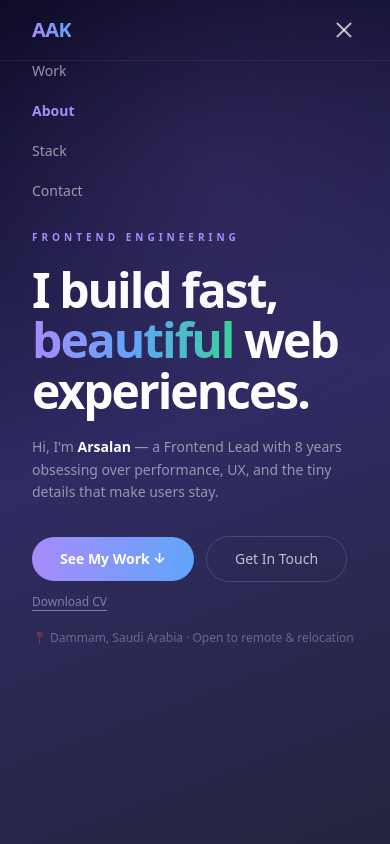
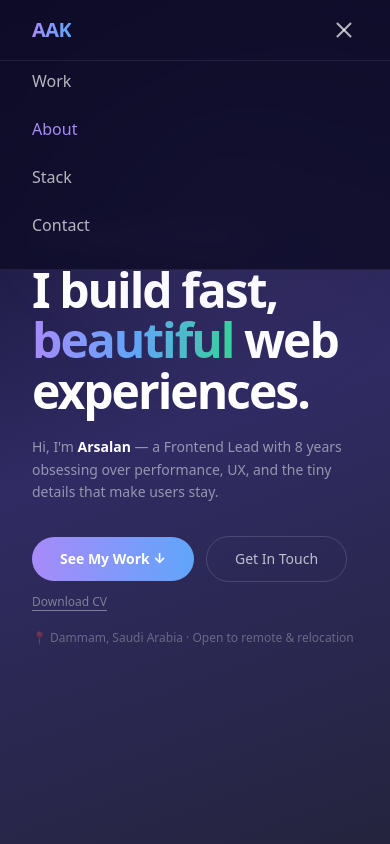
Before and after one commit to Arslkhan/myportfolio, a Next.js app: page / in a window 390 px wide. Both pictures are taken after a click on the button "Open menu". Shown: the top 844 px of the page. Built offline with nearby package versions, Linux system fonts and the light colour scheme.

Commit message:
fix: mobile drawer background and link sizing

```diff
--- a/components/Nav.tsx
+++ b/components/Nav.tsx
@@ -48,7 +48,9 @@ export default function Nav() {
 
   return (
     <nav className={`fixed top-0 left-0 right-0 z-50 transition-all duration-300 ${
-      scrolled ? 'backdrop-blur-md bg-[rgba(15,12,41,0.7)] border-b border-white/[0.08]' : ''
+      scrolled || menuOpen
+        ? 'backdrop-blur-md bg-[rgba(15,12,41,0.85)] border-b border-white/[0.08]'
+        : ''
     }`}>
       {/* Top bar */}
       <div className="flex items-center justify-between px-8 py-4">
@@ -88,16 +90,16 @@ export default function Nav() {
 
       {/* Mobile drawer */}
       {menuOpen && (
-        <div className="md:hidden flex flex-col px-8 pb-6 gap-5 border-t border-white/[0.06]">
+        <div className="md:hidden flex flex-col px-8 pt-2 pb-8 gap-6 border-t border-white/[0.08]">
           {NAV_LINKS.map(({ label, id }) => (
             <a
               key={id}
               href={`#${id}`}
               onClick={(e) => { scrollTo(e, id); setMenuOpen(false) }}
-              className={`text-sm transition-colors ${
+              className={`text-base font-medium transition-colors ${
                 activeId === id
-                  ? 'text-accent-purple font-semibold'
-                  : 'text-white/55 hover:text-white'
+                  ? 'text-accent-purple'
+                  : 'text-white/70 hover:text-white'
               }`}
             >
               {label}
```
